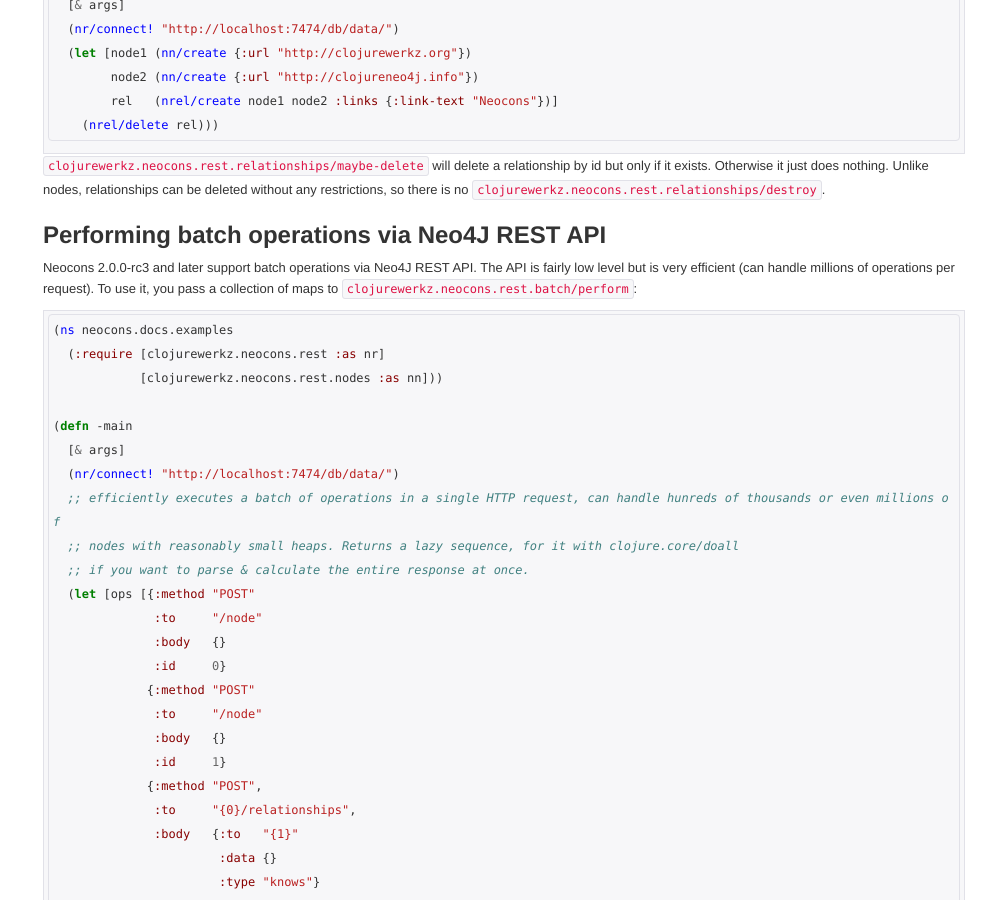
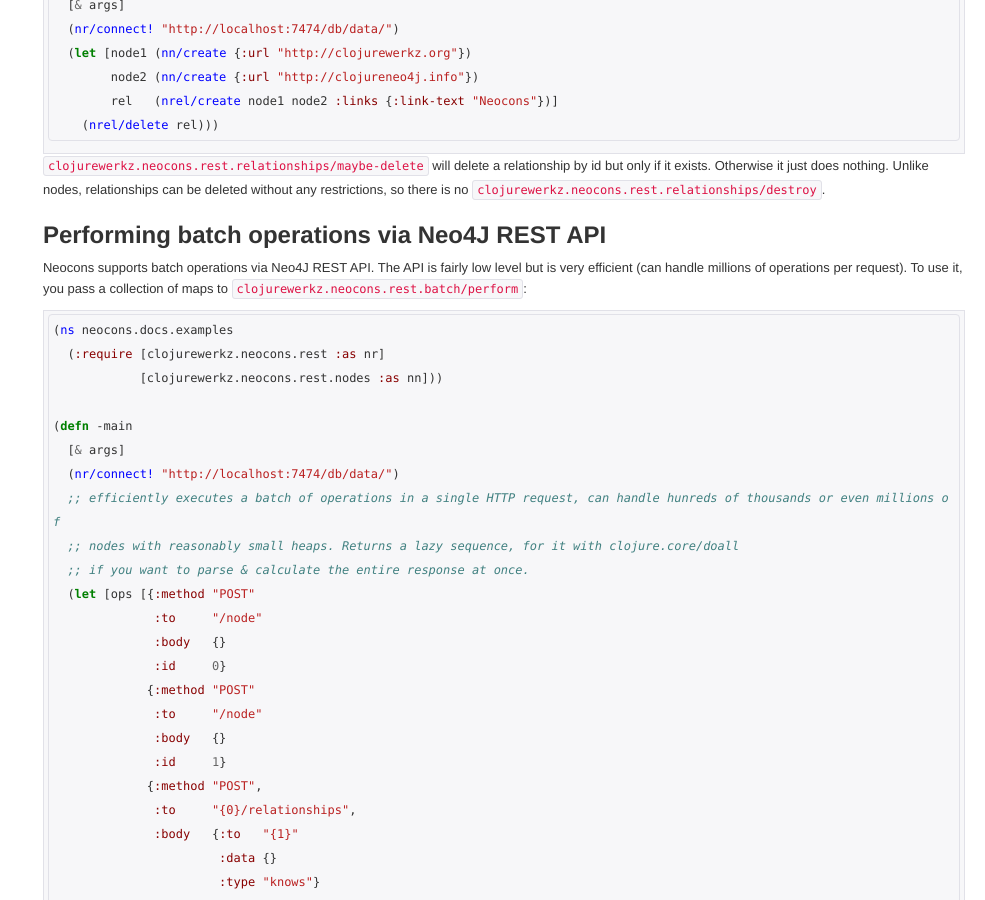
Before and after one commit to clojurewerkz/neocons.docs, a Jekyll site: the page built from articles/populating.md, in a window 1280 px wide and 900 px high, scrolled down 11003 px. Shown: the whole window, without its empty margins (295-1280 px from the left). Built offline with Jekyll 4.4.1, drawn with Linux system fonts in a browser that asks for light colours; some web fonts are replaced; Markdown is read by kramdown in place of the engine named in the settings; comment, search, counter and statistics services are not loaded.

Commit message:
Remove version qualifier here

````diff
--- a/articles/populating.md
+++ b/articles/populating.md
@@ -576,7 +576,7 @@
 
 ## Performing batch operations via Neo4J REST API
 
-Neocons 2.0.0-rc3 and later support batch operations via Neo4J REST API. The API is fairly low level but is very efficient (can handle millions of
+Neocons supports batch operations via Neo4J REST API. The API is fairly low level but is very efficient (can handle millions of
 operations per request). To use it, you pass a collection of maps to `clojurewerkz.neocons.rest.batch/perform`:
 
 ``` clojure
````
